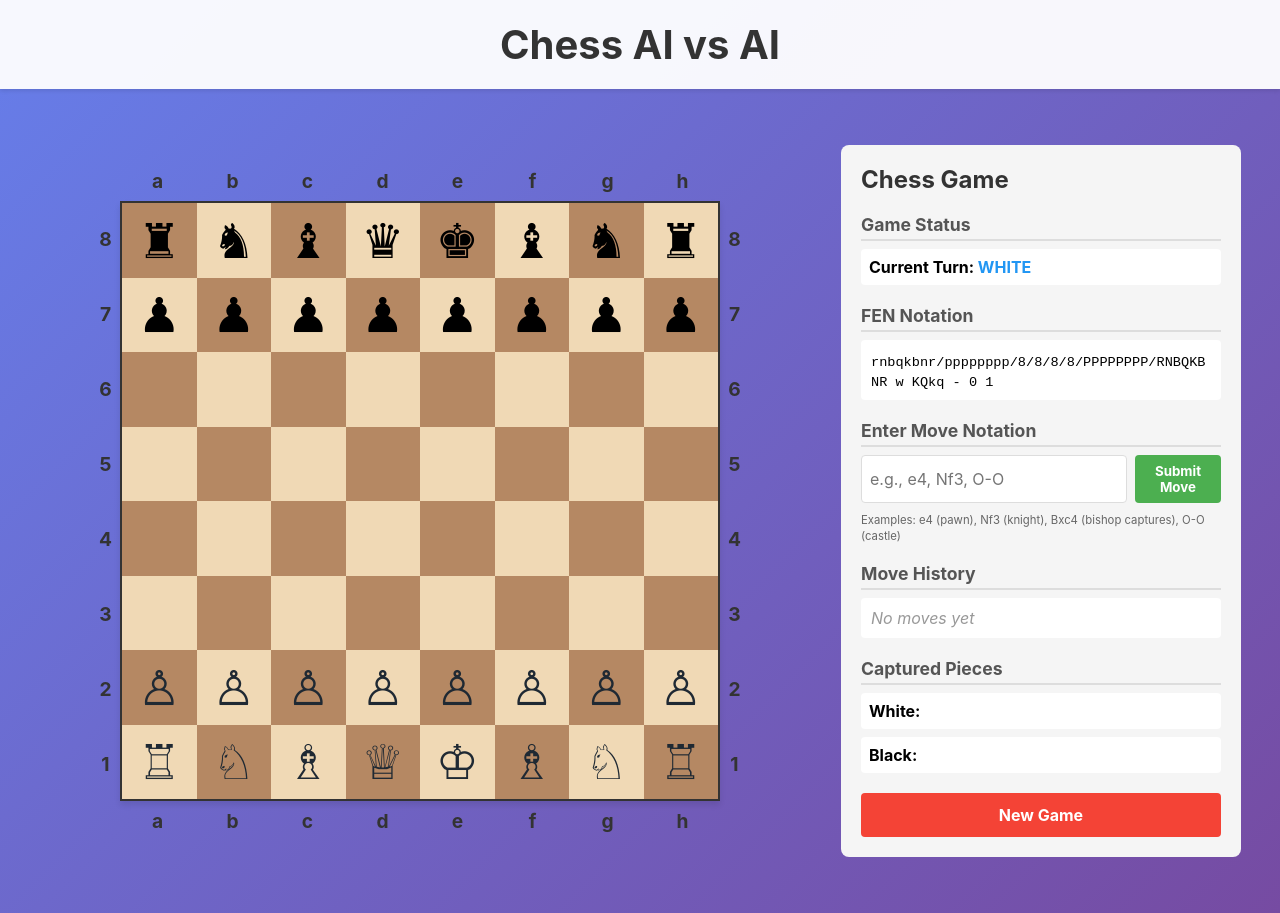
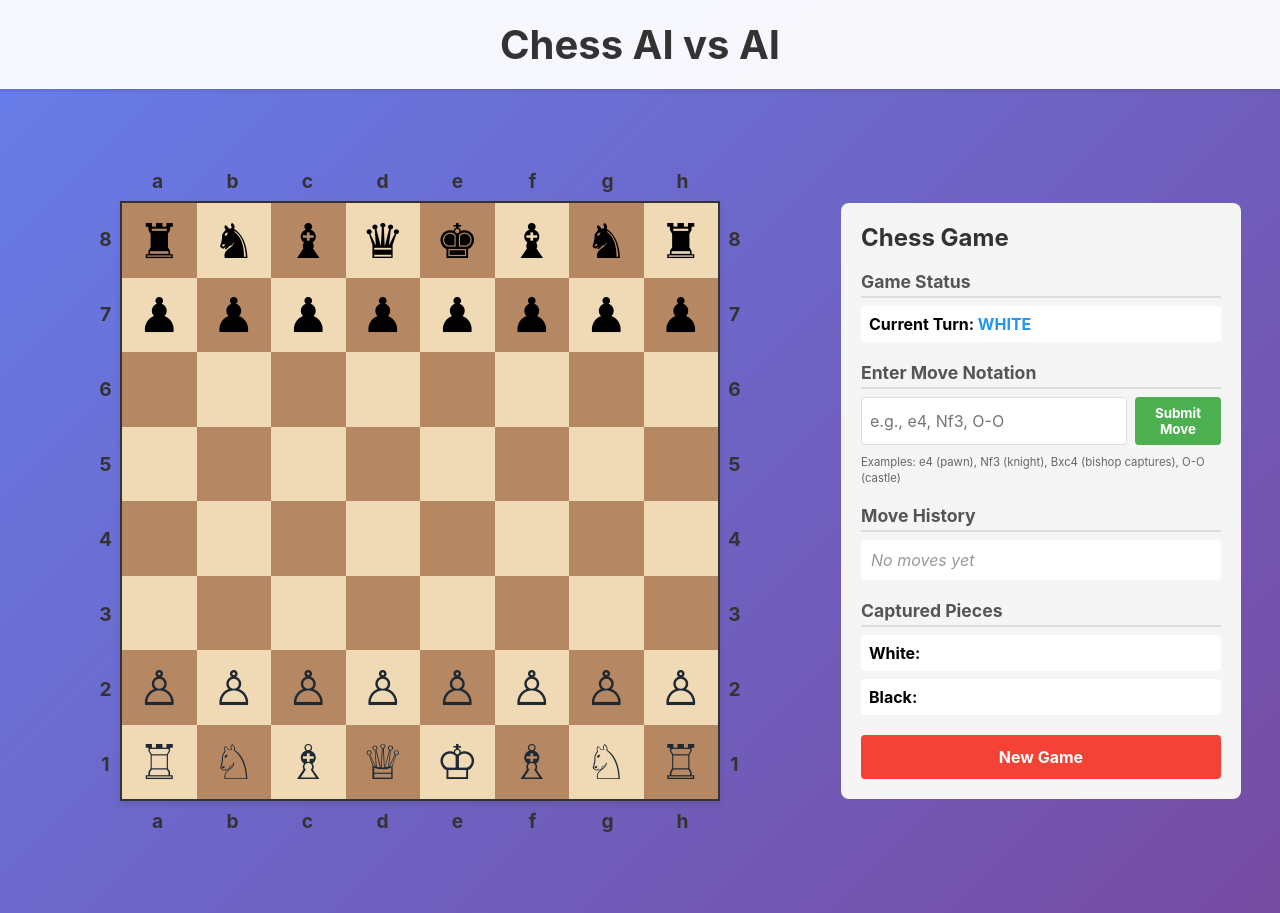
Before and after one commit to JenkaBY/chess-ai, an Angular app in the folder ui/: page / in a window 1280 px wide. Built offline with nearby package versions, Linux system fonts and the light colour scheme.

Commit message:
feat: disable fen notation

```diff
--- a/ui/src/app/components/game-info/game-info.component.html
+++ b/ui/src/app/components/game-info/game-info.component.html
@@ -31,12 +31,12 @@
     </ng-container>
   </div>
 
-  <div class="fen-section">
+  <!-- <div class="fen-section">
     <h3>FEN Notation</h3>
     <div class="fen-display">
       <code>{{ gameService.fenNotation() }}</code>
     </div>
-  </div>
+  </div> -->
 
   <div class="notation-input-section">
     <h3>Enter Move Notation</h3>
```
